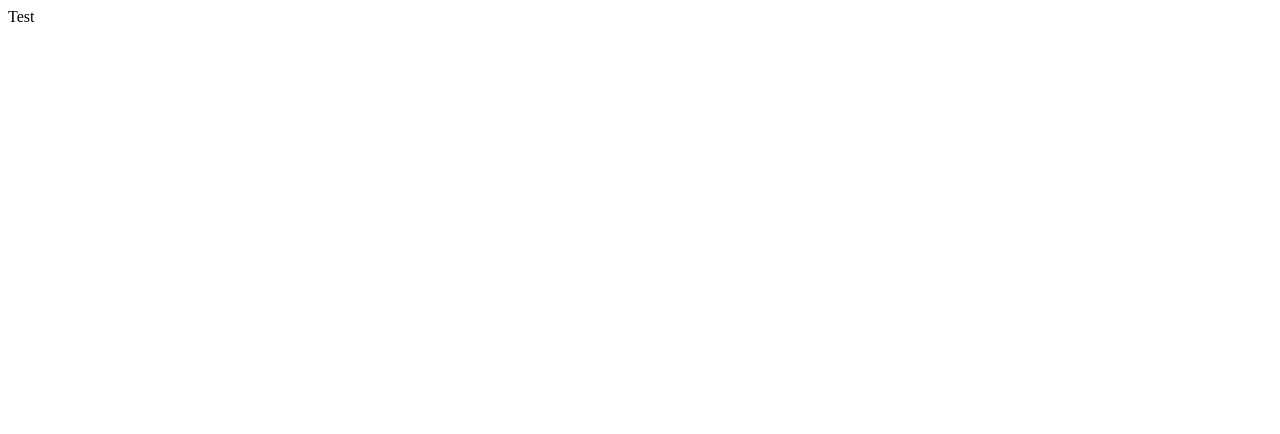
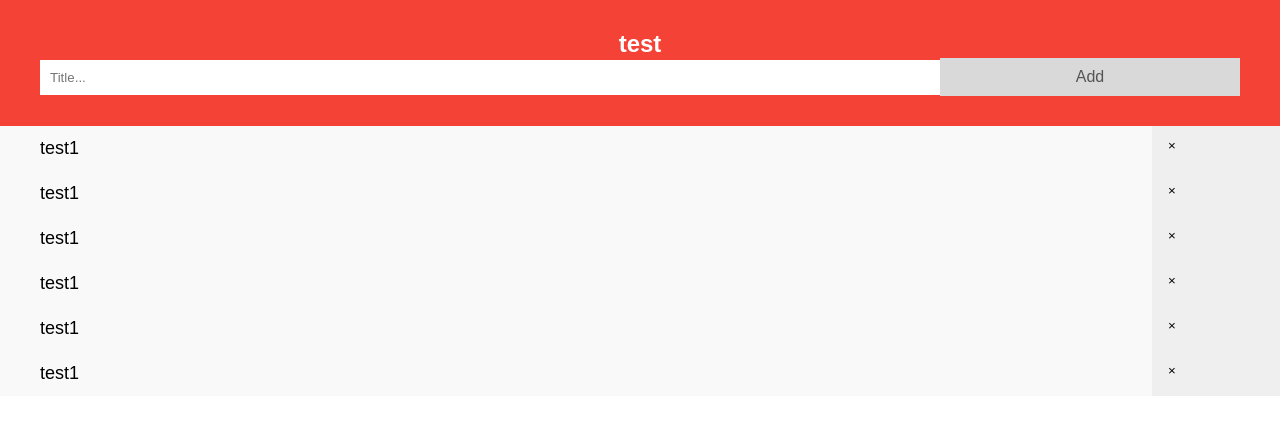
Before and after one commit to fwedee/to-do-app, a website built with webpack: page src/template.html in a window 1280 px wide. Built offline with nearby package versions, Linux system fonts and the light colour scheme.

Commit message:
feature: Part of Implementation of project page
Test Implementation of possible project page
layout and implementation of remove and add
element functions

```diff
--- a/src/index.js
+++ b/src/index.js
@@ -1 +1,108 @@
-console.log("test");
+import { project } from "./logic";
+
+import styles from "./styles.css";
+
+const content = document.getElementById("content");
+
+function createProjectPage() {
+  createHeaderProjectPage(test);
+  createListProjectPage(test);
+}
+
+const createHeaderProjectPage = (project) => {
+  const header = document.createElement("header");
+
+  const title = document.createElement("h2");
+  title.innerText = `${project.name}`;
+  header.appendChild(title);
+
+  const inputForm = document.createElement("input");
+  inputForm.setAttribute("id", "myInput");
+  inputForm.setAttribute("placeholder", "Title...");
+  inputForm.setAttribute("type", "text");
+  header.appendChild(inputForm);
+
+  const addButton = document.createElement("button");
+  addButton.addEventListener("click", () => {
+    createElement();
+  });
+  addButton.innerText = "Add";
+  addButton.classList.add("addBtn");
+  header.appendChild(addButton);
+
+  content.appendChild(header);
+};
+
+const createListProjectPage = (project) => {
+  const listContainer = document.createElement("div");
+  listContainer.classList.add("listContainer");
+
+  const list = document.createElement("ul");
+  list.classList.add("noteList");
+
+  project.notes.forEach((note) => {
+    const noteElement = document.createElement("li");
+    noteElement.innerText = `${note.title}`;
+    noteElement.classList.add("note");
+
+    if (note.done) {
+      noteElement.classList.add("checked");
+    }
+
+    list.appendChild(noteElement);
+
+    const listBtn = document.createElement("button");
+    listBtn.innerText = "\u00D7";
+    listBtn.classList.add("close");
+    listBtn.addEventListener("click", () => {
+      deleteElement(listBtn);
+    });
+
+    list.appendChild(listBtn);
+  });
+
+  listContainer.appendChild(list);
+
+  content.appendChild(listContainer);
+};
+
+function createElement() {
+  let input = document.getElementById("myInput").value;
+
+  const listContainer = document.querySelector(".noteList");
+
+  const noteElement = document.createElement("li");
+  noteElement.innerText = `${input}`;
+  noteElement.classList.add("note");
+
+  listContainer.appendChild(noteElement);
+
+  const listBtn = document.createElement("button");
+  listBtn.innerText = "\u00D7";
+  listBtn.classList.add("close");
+  listBtn.addEventListener("click", () => {
+    deleteElement();
+  });
+
+  listContainer.appendChild(listBtn);
+}
+
+function deleteElement(element) {
+  const nextNote = element.previousElementSibling;
+  nextNote.remove();
+  element.remove();
+}
+
+let test = new project("test");
+
+test.addNote("test1", "WoW", "2020", "important", "adadadadda", false);
+test.addNote("test1", "WoW", "2020", "important", "adadadadda", false);
+
+test.addNote("test1", "WoW", "2020", "important", "adadadadda", false);
+test.addNote("test1", "WoW", "2020", "important", "adadadadda", false);
+test.addNote("test1", "WoW", "2020", "important", "adadadadda", false);
+test.addNote("test1", "WoW", "2020", "important", "adadadadda", false);
+
+test.listNotes();
+
+createProjectPage();
--- a/src/logic.js
+++ b/src/logic.js
@@ -1,3 +1,4 @@
+// Class for each note
 class note {
   constructor(title, description, dueDate, priority, content, done) {
     this.title = title;
@@ -20,7 +21,8 @@ class note {
   }
 }
 
-class project {
+// Class for each project
+export class project {
   constructor(name) {
     this.name = name;
     this.notes = [];
--- /dev/null
+++ b/src/styles.css
@@ -0,0 +1,102 @@
+* {
+  box-sizing: border-box;
+  margin: 0;
+  padding: 0;
+  font-family: Arial, Helvetica, sans-serif;
+}
+
+ul {
+  list-style-type: none;
+  padding: 0;
+  margin: 0;
+  display: flex;
+  flex-wrap: wrap;
+}
+
+.note,
+.close {
+  display: flex;
+}
+
+.note {
+  flex: 9 0 90%;
+}
+
+ul li {
+  cursor: pointer;
+  padding: 12px 8px 12px 40px;
+  background: #eee;
+  font-size: 18px;
+  transition: 0.2s;
+}
+
+ul li:nth-child(odd) {
+  background: #f9f9f9;
+}
+
+ul li:hover {
+  background: #ddd;
+}
+
+ul li.checked {
+  background: #888;
+  color: #fff;
+  text-decoration: line-through;
+}
+
+ul li.checked::before {
+  content: "";
+  position: absolute;
+  border-color: #fff;
+  border-style: solid;
+  border-width: 0 2px 2px 0;
+  top: 10px;
+  left: 16px;
+  transform: rotate(45deg);
+  height: 15px;
+  width: 7px;
+}
+
+.close {
+  padding: 12px 16px 12px 16px;
+  border-style: none;
+  cursor: pointer;
+  width: 10%;
+  flex: 1 0 10%;
+}
+
+.close:hover {
+  background-color: #f44336;
+  color: white;
+}
+
+header {
+  background-color: #f44336;
+  padding: 30px 40px;
+  color: white;
+  text-align: center;
+}
+
+input {
+  margin: 0;
+  border: none;
+  border-radius: 0;
+  width: 75%;
+  padding: 10px;
+}
+
+.addBtn {
+  padding: 10px;
+  width: 25%;
+  background: #d9d9d9;
+  color: #555;
+  text-align: center;
+  font-size: 16px;
+  cursor: pointer;
+  transition: 0.3s;
+  border-style: none;
+}
+
+.addBtn:hover {
+  background-color: #bbb;
+}
--- a/src/template.html
+++ b/src/template.html
@@ -3,9 +3,9 @@
   <head>
     <meta charset="UTF-8" />
     <meta name="viewport" content="width=device-width, initial-scale=1.0" />
-    <title>Document</title>
+    <title>To do list</title>
   </head>
   <body>
-    Test
+    <div id="content"></div>
   </body>
 </html>
```
Also changed, not shown: src/view.js (added).
